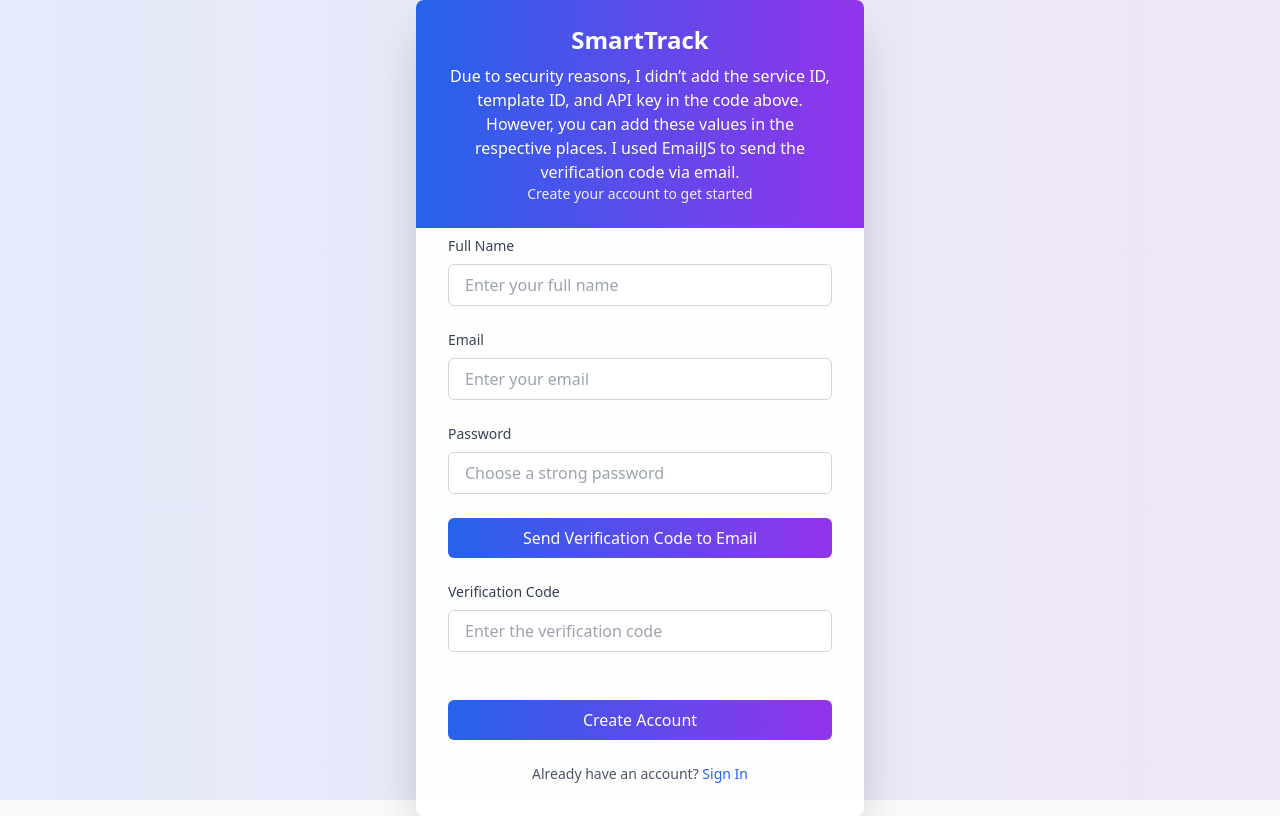
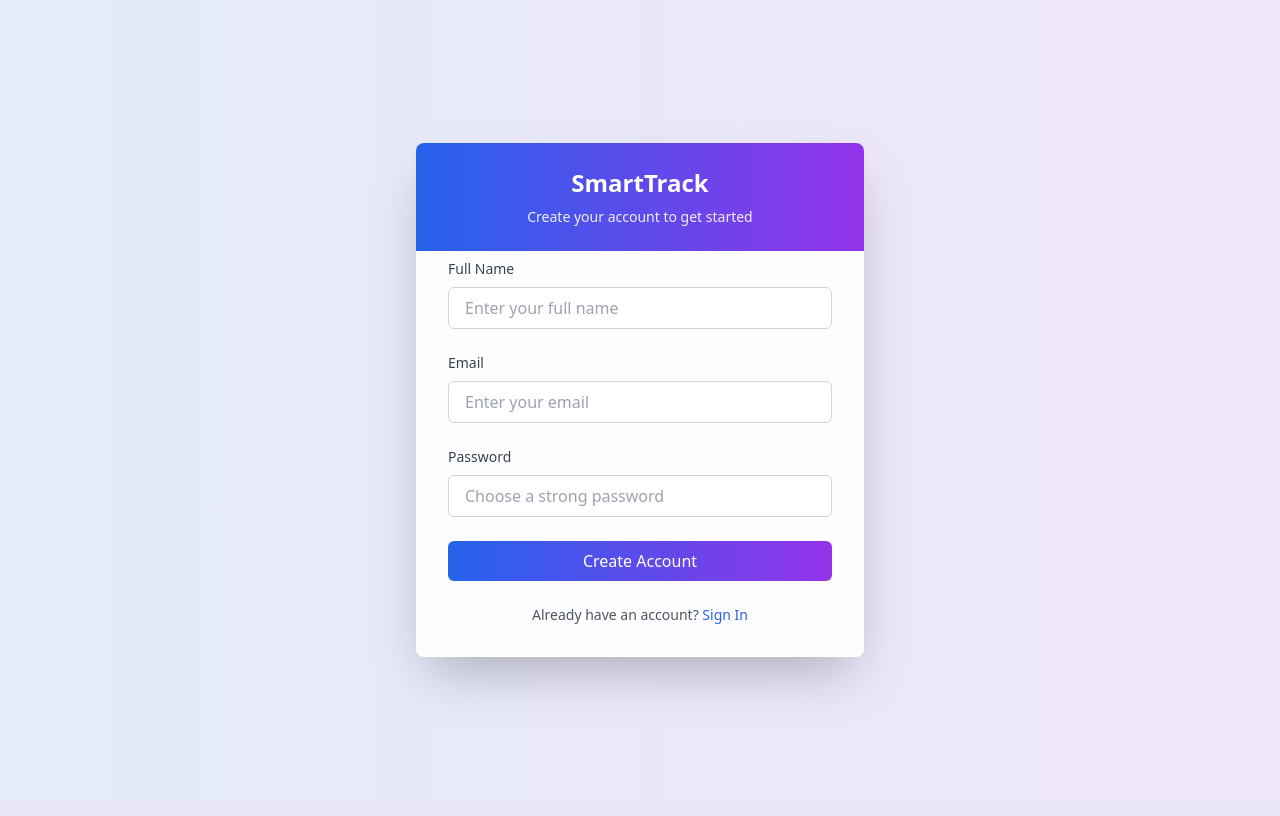
Before and after one commit to Abhishek-Khot/EasyBytes, a Node server app: page /signup in a window 1280 px wide. After the commit the page ends 697 px from the top, so only its background shows below. Run offline with Node 20, Linux system fonts and the light colour scheme; some libraries are stand-ins or nearby versions.

Commit message:
updated the otp logiv

```diff
--- a/backend/views/signup.ejs
+++ b/backend/views/signup.ejs
@@ -5,91 +5,12 @@
   <meta name="viewport" content="width=device-width, initial-scale=1.0">
   <title>Signup - SmartTrack</title>
   <script src="https://cdn.tailwindcss.com"></script>
-  <script
-    type="text/javascript"
-    src="https://cdn.jsdelivr.net/npm/@emailjs/browser@3/dist/email.min.js"
-  ></script>
-  <script type="text/javascript">
-    let generatedCode;
-    let countdownInterval;
-    let countdownTime = 60; // 60 seconds
-
-    (function () {
-      emailjs.init("gtEjRMGmPWh");
-    })();
-
-    function generateCode() {
-      return Math.floor(1000 + Math.random() * 9000); // Generate a 4-digit code
-    }
-
-    function startCountdown() {
-      countdownTime = 60;
-      const countdownElement = document.getElementById("countdown");
-      countdownElement.textContent = `Code expires in: ${countdownTime} seconds`;
-
-      countdownInterval = setInterval(() => {
-        countdownTime--;
-        if (countdownTime > 0) {
-          countdownElement.textContent = `Code expires in: ${countdownTime} seconds`;
-        } else {
-          clearInterval(countdownInterval);
-          countdownElement.textContent = "Verification code expired! Please resend.";
-          generatedCode = null; // Invalidate the code
-        }
-      }, 1000);
-    }
-
-    function sendSignupEmail(event) {
-      event.preventDefault();
-
-      const email = document.getElementsByName("email")[0].value;
-      const name = document.getElementsByName("name")[0].value;
-      const password = document.getElementsByName("password")[0].value;
-
-      generatedCode = generateCode();
-
-      const params = {
-        email: email,
-        name: name,
-        password: password,
-        verification_code: generatedCode,
-        message: `Signup Notification from SmartTrack to ${name}`,
-      };
-
-      const serviceID = "";
-      const templateID = "template_jb";
-
-      emailjs
-        .send(serviceID, templateID, params)
-        .then((res) => {
-          alert("Verification code sent successfully to your email!");
-          startCountdown(); // Start the countdown
-          console.log(res);
-        })
-        .catch((err) => console.log("Failed to send email:", err));
-    }
-
-    function validateCode(event) {
-      const enteredCode = document.getElementsByName("verificationCode")[0].value;
-      if (!generatedCode) {
-        event.preventDefault();
-        alert("Verification code expired! Please resend.");
-      } else if (parseInt(enteredCode) !== generatedCode) {
-        event.preventDefault();
-        alert("Invalid verification code! Please try again.");
-      } else {
-        clearInterval(countdownInterval); // Stop the countdown
-        alert("Verification successful! Creating your account...");
-      }
-    }
-  </script>
 </head>
 <body class="min-h-screen flex items-center justify-center bg-gray-50">
   <div class="absolute inset-0 bg-gradient-to-r from-blue-600 to-purple-600 opacity-10"></div>
   <div class="w-full max-w-md mx-4 overflow-hidden rounded-lg shadow-2xl bg-white/95 backdrop-blur-sm">
     <div class="bg-gradient-to-r from-blue-600 to-purple-600 text-white px-8 py-6 text-center">
       <h1 class="text-2xl font-bold mb-2">SmartTrack</h1>
-      <p>Due to security reasons, I didn’t add the service ID, template ID, and API key in the code above. However, you can add these values in the respective places. I used EmailJS to send the verification code via email.</p>
       <p class="text-white/90 text-sm">Create your account to get started</p>
     </div>
     <div class="p-8 -mt-6">
@@ -97,7 +18,6 @@
         action="/signup"
         method="POST"
         class="space-y-6"
-        onsubmit="validateCode(event)"
       >
         <!-- Full Name Input -->
         <div class="space-y-2">
@@ -141,32 +61,6 @@
           </div>
         </div>
 
-        <!-- Send Verification Code Button -->
-        <button
-          type="button"
-          class="w-full bg-gradient-to-r from-blue-600 to-purple-600 text-white py-2 rounded-md font-medium hover:from-blue-700 hover:to-purple-700 transition"
-          onclick="sendSignupEmail(event)"
-        >
-          Send Verification Code to Email
-        </button>
-
-        <!-- Verification Code Input -->
-        <div class="space-y-2 mt-4">
-          <label class="block text-sm font-medium text-gray-700">Verification Code</label>
-          <div class="relative">
-            <input
-              type="text"
-              name="verificationCode"
-              placeholder="Enter the verification code"
-              class="w-full pl-4 pr-4 py-2 border border-gray-300 rounded-md focus:outline-none focus:ring-2 focus:ring-blue-500"
-              required
-            />
-          </div>
-        </div>
-
-        <!-- Countdown Element -->
-        <p id="countdown" class="text-center text-sm text-red-600 mt-2"></p>
-
         <!-- Submit Button -->
         <button
           type="submit"
```
